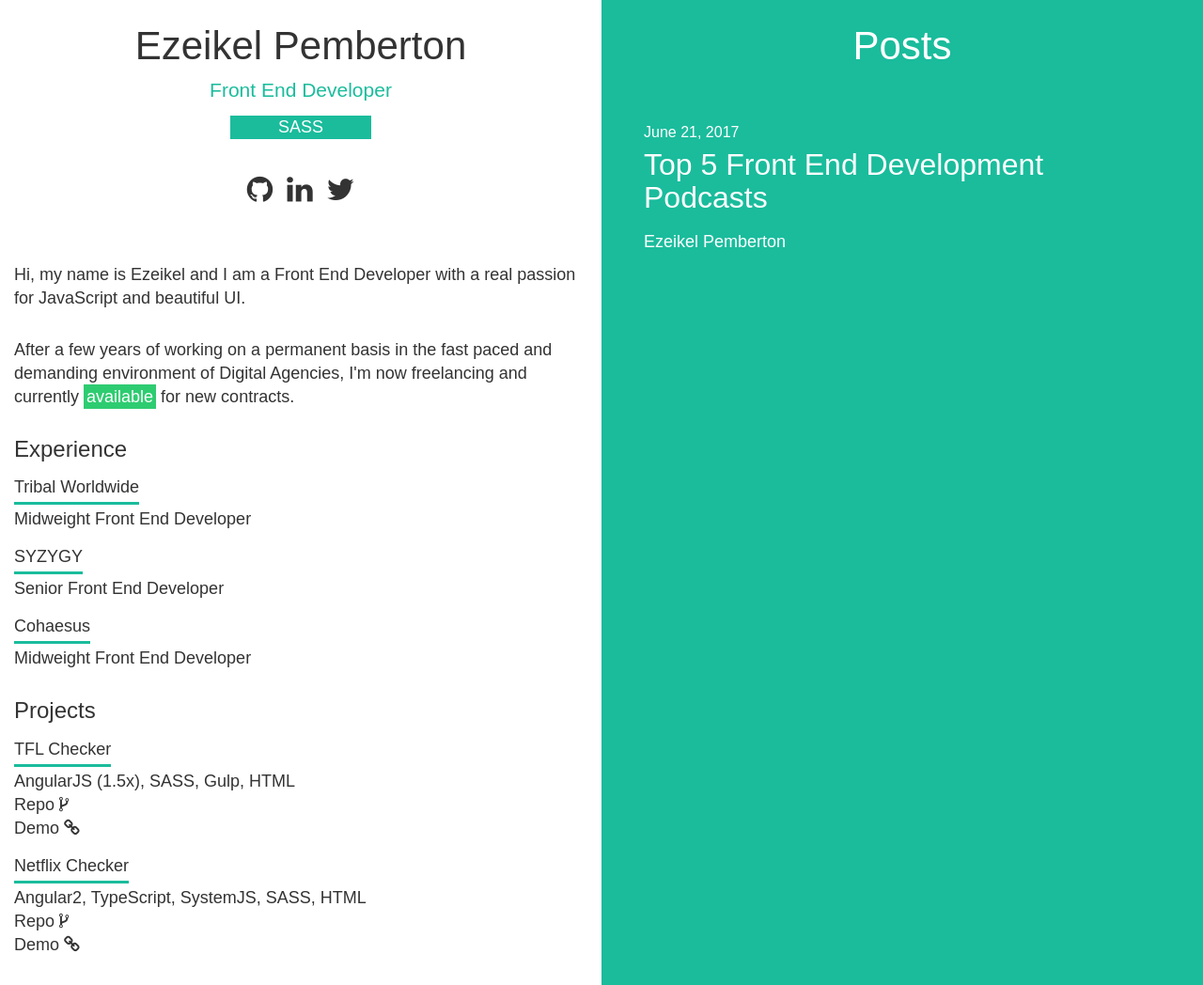
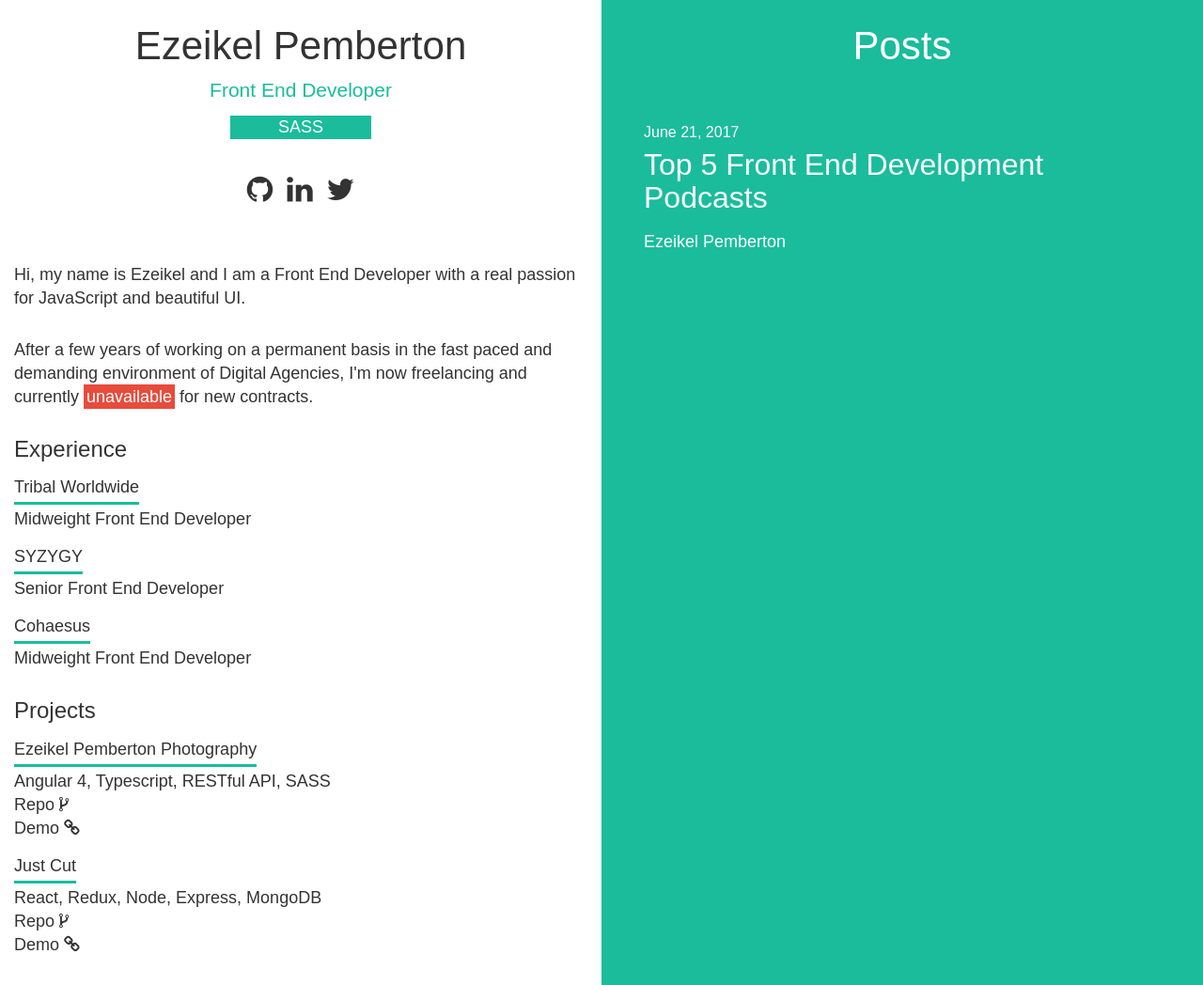
Before and after one commit to ezeikel/ezeikel-personal-blog-web, a Jekyll site: the page built from index.html, in a window 1280 px wide. Shown: the whole page at 94% size. Built offline with Jekyll 4.4.1, drawn with Linux system fonts in a browser that asks for light colours; nearby versions of some CDN libraries.

Commit message:
Updated contract availability and latest project links.

```diff
--- a/_layouts/home.html
+++ b/_layouts/home.html
@@ -20,6 +20,8 @@
               <li>Vanilla JS</li>
               <li>jQuery</li>
               <li>Webpack</li>
+              <li>React</li>
+              <li>Angular 4</li>
               <li>AngularJS</li>
               <li>BackboneJS</li>
               <li>HandlebarsJS</li>
@@ -40,7 +42,7 @@
           </div>
           <div class="about-me__copy-container">
             <div class="about-me__intro">
-              <p class="about-me__intro">Hi, my name is Ezeikel and I am a Front End Developer with a real passion for JavaScript and beautiful UI.</p><p>After a few years of working on a permanent basis in the fast paced and demanding environment of Digital Agencies, I'm now freelancing and currently <span class="available"><a href="mailto:ezeikelpemberton@gmail.com?subject=Work">available</a></span> for new contracts.</p>
+              <p class="about-me__intro">Hi, my name is Ezeikel and I am a Front End Developer with a real passion for JavaScript and beautiful UI.</p><p>After a few years of working on a permanent basis in the fast paced and demanding environment of Digital Agencies, I'm now freelancing and currently <span class="unavailable"><a href="mailto:ezeikelpemberton@gmail.com?subject=Work">unavailable</a></span> for new contracts.</p>
             </div>
             <div class="about-me__experience">
               <h4 class="experience__title">Experience</h4>
@@ -70,18 +72,18 @@
               <ul class="projects__list">
                 <li class="project">
                   <ul class="project__info">
-                    <li class="project__name">TFL Checker</li>
-                    <li class="project__tech">AngularJS (1.5x), SASS, Gulp, HTML</li>
-                    <li class="project__github-link"><a href="https://github.com/ezeikel/tfl-checker-web">Repo <i class="fa fa-code-fork" aria-hidden="true"></i></a></li>
-                    <li class="project__demo-link"><a href="https://ezeikel.github.io/tfl-checker-web/#/">Demo <i class="fa fa-link" aria-hidden="true"></i></a></li>
+                    <li class="project__name">Ezeikel Pemberton Photography</li>
+                    <li class="project__tech">Angular 4, Typescript, RESTful API, SASS</li>
+                    <li class="project__github-link"><a href="https://github.com/ezeikel/ezeikel-pemberton-photography-web">Repo <i class="fa fa-code-fork" aria-hidden="true"></i></a></li>
+                    <li class="project__demo-link"><a href="http://ezeikelpemberton.com">Demo <i class="fa fa-link" aria-hidden="true"></i></a></li>
                   </ul>
                 </li>
                 <li class="project">
                   <ul class="project__info">
-                    <li class="project__name">Netflix Checker</li>
-                    <li class="project__tech">Angular2, TypeScript, SystemJS, SASS, HTML </li>
-                    <li class="project__github-link"><a href="https://github.com/ezeikel/netflix-checker-web">Repo <i class="fa fa-code-fork" aria-hidden="true"></i></a></li>
-                    <li class="project__demo-link"><a href="https://ezeikel.github.io/tfl-checker-web/#/">Demo <i class="fa fa-link" aria-hidden="true"></i></a></li>
+                    <li class="project__name">Just Cut</li>
+                    <li class="project__tech">React, Redux, Node, Express, MongoDB</li>
+                    <li class="project__github-link"><a href="https://github.com/ezeikel/just-cut-web">Repo <i class="fa fa-code-fork" aria-hidden="true"></i></a></li>
+                    <li class="project__demo-link"><a href="https://github.com/ezeikel/just-cut-web">Demo <i class="fa fa-link" aria-hidden="true"></i></a></li>
                   </ul>
                 </li>
               </ul>
--- a/_sass/pages/_home.scss
+++ b/_sass/pages/_home.scss
@@ -97,6 +97,9 @@
             color: $color-white;
             background: #e74c3c;
             padding: 3px;
+            a {
+              color: $color-white;
+            }
           }
         }
         &__experience, &__projects {
```
Also changed, not shown: README.md.
